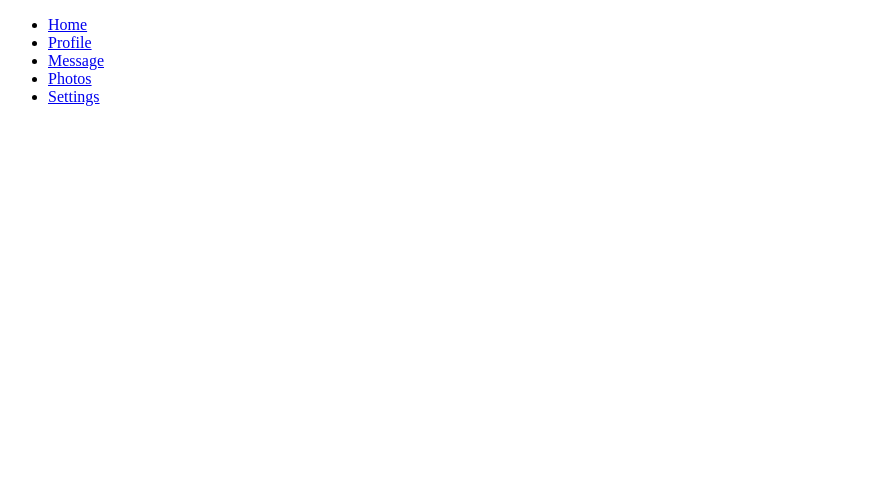
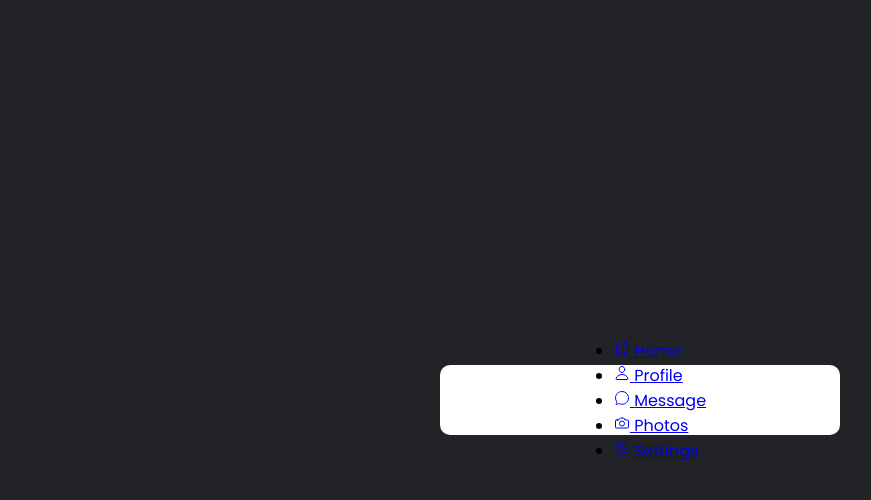
Before and after one commit to MarcheseLeo/navigation-menu, a plain HTML site: page index.html in a window 1280 px wide. Shown: the whole page, without its empty margins (0-871 px from the left). Drawn offline with nearby package versions, Linux system fonts and the light colour scheme.

Commit message:
added file

```diff
--- a/index.html
+++ b/index.html
@@ -13,8 +13,34 @@
 
     <!-- Style-->
     <style>
-        *{
-            font-family: 'Poppins, sans-serif,
+        * {
+            font-family: "Poppins", sans-serif;
+            margin: 0;
+            box-sizing: border-box;
+        }
+        :root{
+            --clr: #222327
+        }
+        body{
+            display: flex;
+            justify-content: center;
+            align-items: center;
+            min-height: 100vh;
+            background-color: var(--clr);
+        }
+        .navigation{
+            width: 400px;
+            height: 70px;
+            background-color: #fff;
+            position: relative;
+            display: flex;
+            align-items: center;
+            justify-content: center;
+            border-radius: 10px;
+        }
+
+        .navigation ul{
+
         }
 
     </style>
@@ -27,7 +53,7 @@
             <li class="list">
                 <a href="#">
                     <span class="icon">
-
+                        <ion-icon name="home-outline"></ion-icon>
                     </span>
                     <span class="text">Home</span>
                 </a>
@@ -35,7 +61,7 @@
             <li>
                 <a href="#">
                     <span class="icon">
-
+                        <ion-icon name="person-outline"></ion-icon>
                     </span>
                     <span class="text">Profile</span>
                 </a>
@@ -43,7 +69,7 @@
             <li class="list">
                 <a href="#">
                     <span class="icon">
-
+                        <ion-icon name="chatbubble-outline"></ion-icon>
                     </span>
                     <span class="text">Message</span>
                 </a>
@@ -51,7 +77,7 @@
             <li>
                 <a href="#">
                     <span class="icon">
-
+                        <ion-icon name="camera-outline"></ion-icon>
                     </span>
                     <span class="text">Photos</span>
                 </a>
@@ -59,7 +85,7 @@
             <li class="list">
                 <a href="#">
                     <span class="icon">
-
+                        <ion-icon name="settings-outline"></ion-icon>
                     </span>
                     <span class="text">Settings</span>
                 </a>
```
Also changed, not shown: 1 other file.
